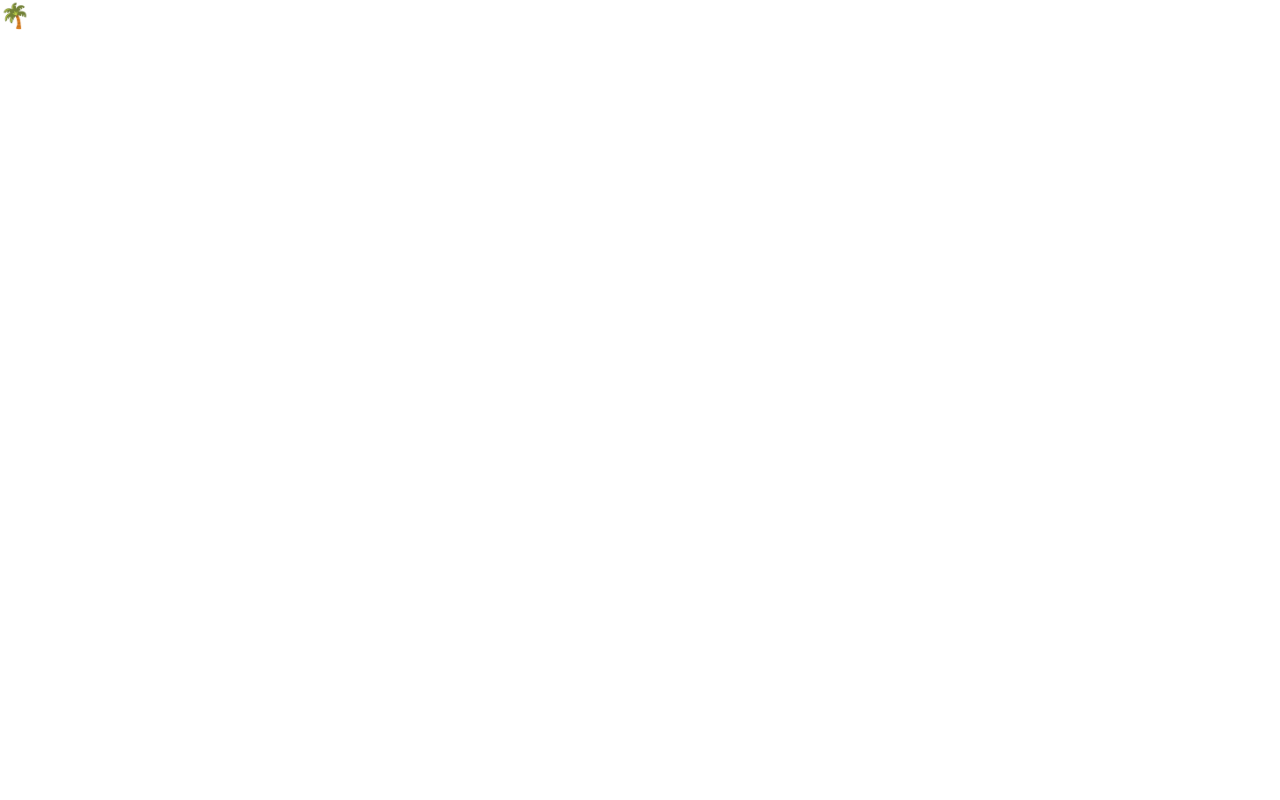
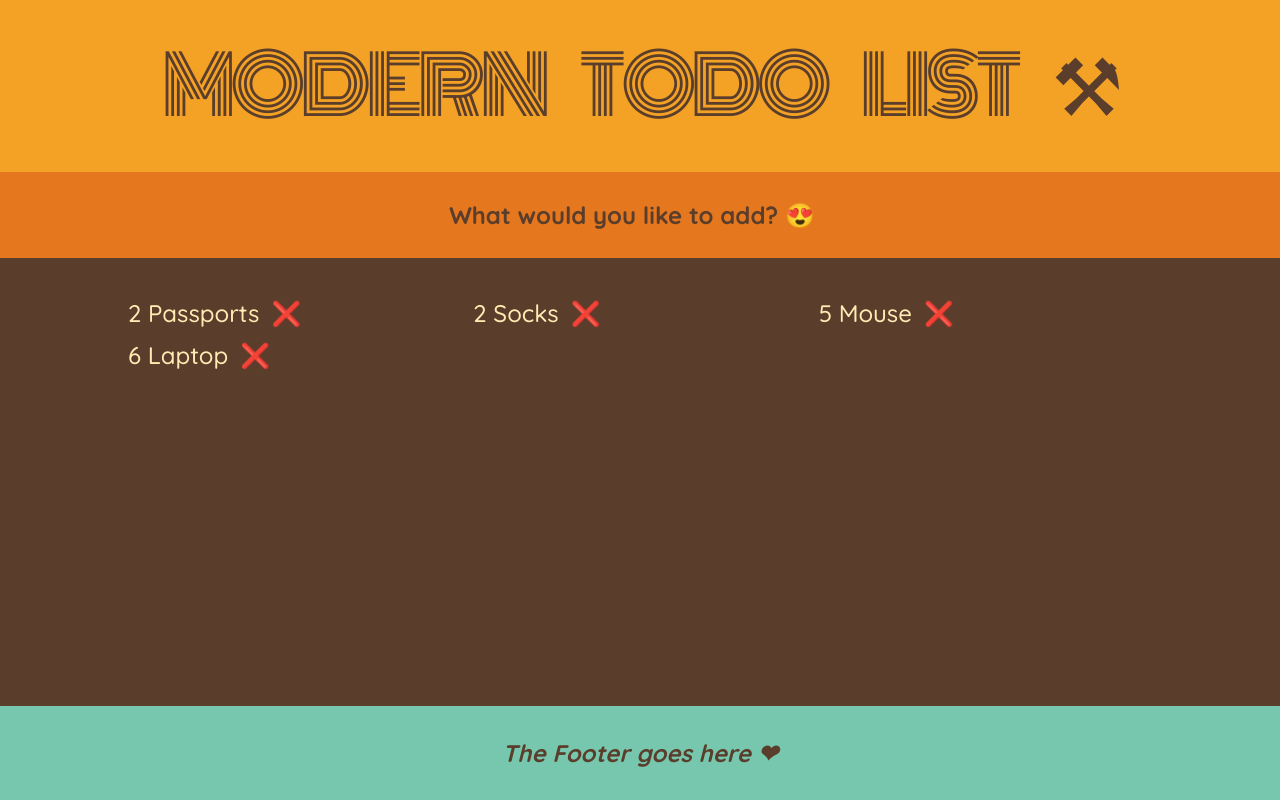
Before and after one commit to faisalkhandev/modernToDoList, a React (Create React App) app: page / in a window 1280 px wide. Built offline with nearby package versions, Linux system fonts and the light colour scheme.

Commit message:
style: css done

```diff
--- a/src/App.js
+++ b/src/App.js
@@ -1,7 +1,65 @@
 import React from "react";
 
+const initialItems = [
+  { id: 1, description: "Passports", quantity: 2, packed: false },
+  { id: 2, description: "Socks", quantity: 2, packed: false },
+  { id: 3, description: "Mouse", quantity: 5, packed: false },
+  { id: 4, description: "Laptop", quantity: 6, packed: false },
+];
+
 const App = () => {
-  return <div>🌴</div>;
+  return (
+    <div className="app">
+      <Logo />
+      <Form />
+      <PackingList />
+      <Stats />
+    </div>
+  );
 };
 
+function Logo() {
+  return (
+    <div className="logo">
+      <h1> Modern ToDo List ⚒ </h1>
+    </div>
+  );
+}
+function Form() {
+  return (
+    <div className="add-form">
+      <h3>What would you like to add? 😍</h3>
+    </div>
+  );
+}
+function PackingList() {
+  return (
+    <div className="list">
+      <ul>
+        {initialItems.map((item) => (
+          <Item items={item} />
+        ))}
+      </ul>
+    </div>
+  );
+}
+
+function Item({ items }) {
+  return (
+    <li>
+      <span>
+        {items.quantity} {items.description}
+      </span>
+      <span>❌</span>
+    </li>
+  );
+}
+
+function Stats() {
+  return (
+    <footer className="stats">
+      <em>The Footer goes here ❤</em>
+    </footer>
+  );
+}
 export default App;
--- a/src/index.css
+++ b/src/index.css
@@ -1,10 +1,3 @@
-/*
-const initialItems = [
-  { id: 1, description: "Passports", quantity: 2, packed: false },
-  { id: 2, description: "Socks", quantity: 12, packed: false },
-];
-*/
-
 @import url("https://fonts.googleapis.com/css2?family=Monoton&family=Quicksand:wght@500;700&display=swap");
 
 * {
@@ -87,6 +80,7 @@ input {
   flex-direction: column;
   gap: 3.2rem;
   align-items: center;
+  height: auto;
 }
 
 .actions button,
@@ -101,7 +95,7 @@ input {
 .list ul {
   list-style: none;
   width: 80%;
-  overflow: scroll;
+  /* overflow: scroll; */
 
   display: grid;
   grid-template-columns: repeat(auto-fit, minmax(250px, 1fr));
```
